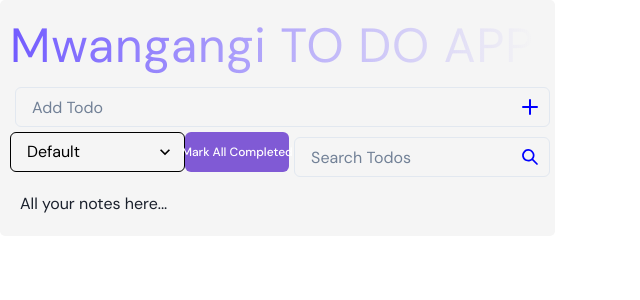
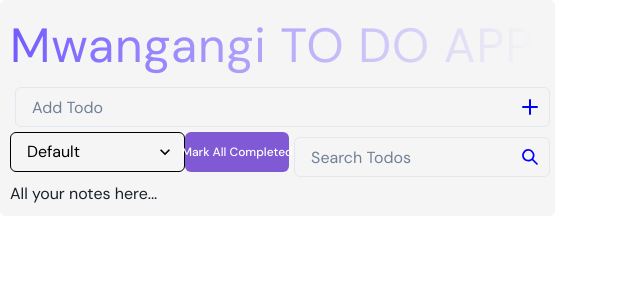
Before and after one commit to Mwangangi1978/TO_DO_APP, a React (Vite) app: page / in a window 1280 px wide. Shown: the top 300 px of the page, without its empty margins (0-640 px from the left). Built offline with nearby package versions, Linux system fonts and the light colour scheme.

Commit message:
component restructuring

```diff
--- a/src/components/Home.jsx
+++ b/src/components/Home.jsx
@@ -1,7 +1,7 @@
 import {useState} from 'react'
 import Header from './Header'
 import Field from './Input'
-import ToDo from './To_do'
+import ToDo from './ToDoList'
 import DropDown from './Dropdown'
 import { Flex, Box, Button, Text } from '@chakra-ui/react'
 import { useDispatch } from 'react-redux'
--- a/src/components/Input.jsx
+++ b/src/components/Input.jsx
@@ -4,6 +4,7 @@ import { Input, InputGroup, InputRightElement} from '@chakra-ui/react';
 
 
 const Field = (props)=>{
+    console.log(props.name)
     return(
         <InputGroup margin={'5px'}>
             <InputRightElement cursor={'pointer'}>
--- /dev/null
+++ b/src/components/ToDoItem.jsx
@@ -0,0 +1,42 @@
+import { useDispatch } from 'react-redux';
+import {
+  toggleToDo,
+  removeToDo,
+} from '../Redux/actions';
+import {Text, Flex, Checkbox} from '@chakra-ui/react';
+import { DeleteIcon } from '@chakra-ui/icons';
+
+const TodoItem = ({ toDo, index }) => {
+  const dispatch = useDispatch();
+
+  return (
+    <Flex direction={'column'} padding={'10px'}>
+
+            <Flex align={'center'}>
+                <div >
+                        <Flex  key={index} index={index} style={{alignItems: 'center'}} >
+                            <span style={{marginRight: '5px'}}>{index + 1}</span>
+                            <Checkbox
+                                size={'md'}
+                                colorScheme="green"
+                                isChecked={toDo.completed}
+                                borderBottom={"1px"}
+                                borderColor={'black'}
+                                cursor={'pointer'}
+                                onClick={()=> dispatch(toggleToDo(toDo.index))}
+                            >
+                                <Text
+                                    style={{ textDecoration: toDo.completed ? 'line-through' : 'none' }}
+                                >
+                                    {toDo.text}
+                                </Text>
+                            </Checkbox>
+                            <DeleteIcon color={'red'} boxSize={"6"} cursor={'pointer'} onClick={()=> dispatch(removeToDo(index))}/>
+                        </Flex>
+                </div>
+            </Flex>
+        </Flex>
+  );
+};
+
+export default TodoItem;
--- /dev/null
+++ b/src/components/ToDoList.jsx
@@ -0,0 +1,35 @@
+
+import { useSelector } from "react-redux";
+import ToDoItem from "./TodoItem";
+import { Text } from "@chakra-ui/react";
+
+const TodoList = () => {
+  const filteredToDos = useSelector((state) => {
+    const toDos = state.toDos;
+    const filter = state.filter;
+    const searchTerm = state.searchTerm.toLowerCase(); // Convert search term to lowercase for case-insensitive search
+
+    return toDos.filter((toDo) => {
+      const matchesFilter = (filter === 'COMPLETED' && toDo.completed) ||
+        (filter === 'INCOMPLETE' && !toDo.completed) ||
+        filter === 'ALL';
+
+      const matchesSearch = toDo.text.toLowerCase().includes(searchTerm);
+
+      return matchesFilter && matchesSearch;
+    });
+  });
+
+
+
+  return (
+    <>
+      <Text><em>All your notes here...</em></Text>
+      {filteredToDos.map((toDo, index) => (
+        <ToDoItem key={index} toDo={toDo} index={index} />
+      ))}
+    </>
+  );
+};
+
+export default TodoList;
--- a/src/components/To_do.jsx
+++ /dev/null
@@ -1,62 +0,0 @@
-import { DeleteIcon } from "@chakra-ui/icons";
-import { Text, Flex, Checkbox } from "@chakra-ui/react";
-import { useDispatch, useSelector } from "react-redux";
-import { toggleToDo,removeToDo } from '../Redux/actions'; // Import your Redux actions here
-import { createSelector } from 'reselect';
-
-
-
-const ToDo = ()=>{
-
-    const filteredToDos = useSelector((state)=>{
-        const toDos = state.toDos;
-        const filter = state.filter;
-        const searchTerm = state.searchTerm;
-        return toDos.filter((toDo)=>{
-            const matchesFilter = (filter === "COMPLETED" && toDo.completed) || (filter === "INCOMPLETED" && !toDo.completed) || (filter === "ALL");
-            const matchesSearch = toDo.text.toLowerCase().includes(searchTerm)
-
-            return matchesFilter && matchesSearch
-        })
-    })
-
-    console.log('filteres toDOs', filteredToDos)
-
-
-
-    const dispatch = useDispatch();
-
-    return(
-        <Flex direction={'column'} padding={'10px'}>
-            <Text><em>All your notes here...</em></Text>
-            <Flex align={'center'}>
-                <ol >
-                    {filteredToDos.map((toDo, index)=>(
-
-                        <li  key={index} style={{marginTop: '5px', marginBottom: '5px', flex:'row', justifyContent:'space-between'}} >
-                            <Checkbox
-                                size={'md'}
-                                colorScheme="green"
-                                isChecked={toDo.completed}
-                                borderBottom={"1px"}
-                                borderColor={'black'}
-                                cursor={'pointer'}
-                                onClick={()=> dispatch(toggleToDo(toDo.index))}
-                            >
-                                <Text
-                                    style={{ textDecoration: toDo.completed ? 'line-through' : 'none' }}
-                                >
-                                    {toDo.text}
-                                </Text>
-                            </Checkbox>
-                            <DeleteIcon color={'red'} boxSize={"6"} cursor={'pointer'} onClick={()=> dispatch(removeToDo(index))}/>
-                        </li>
-                    ))}
-
-                </ol>
-            </Flex>
-        </Flex>
-    )
-}
-
-export default ToDo;
```
